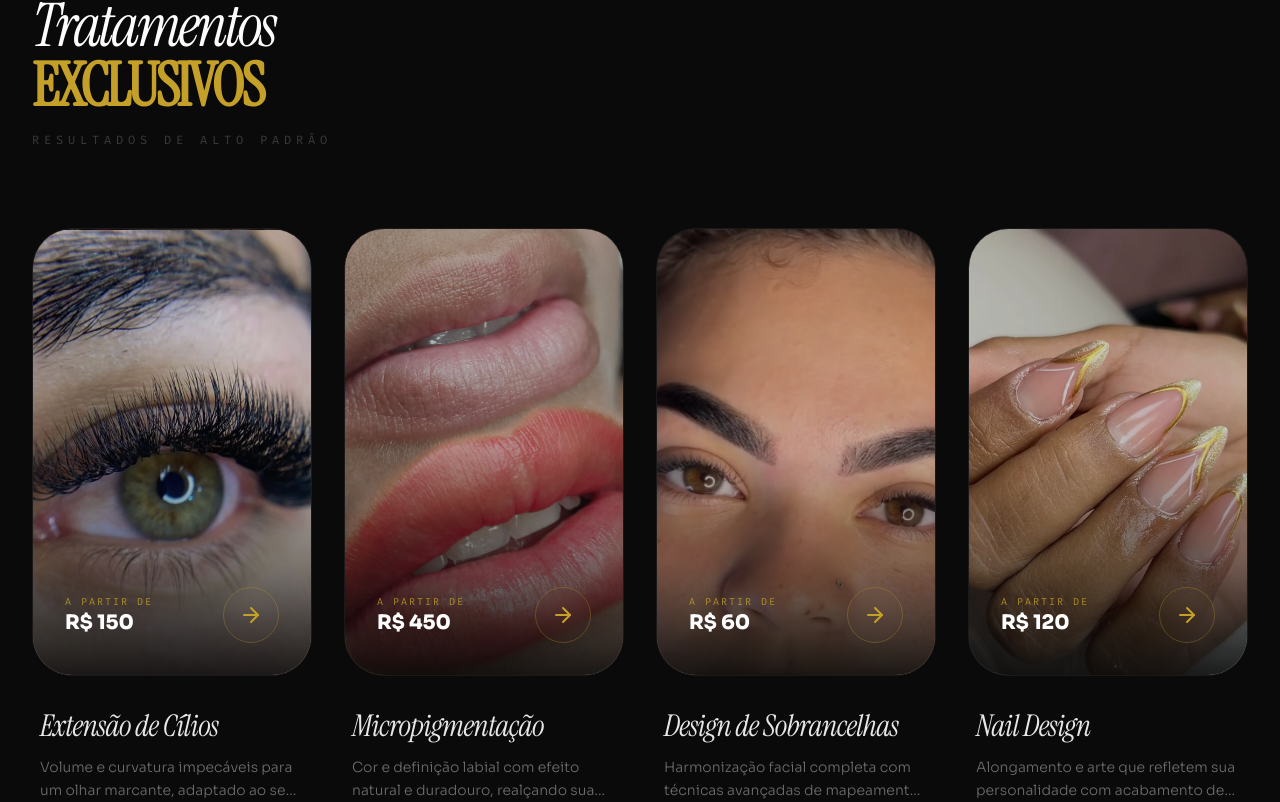
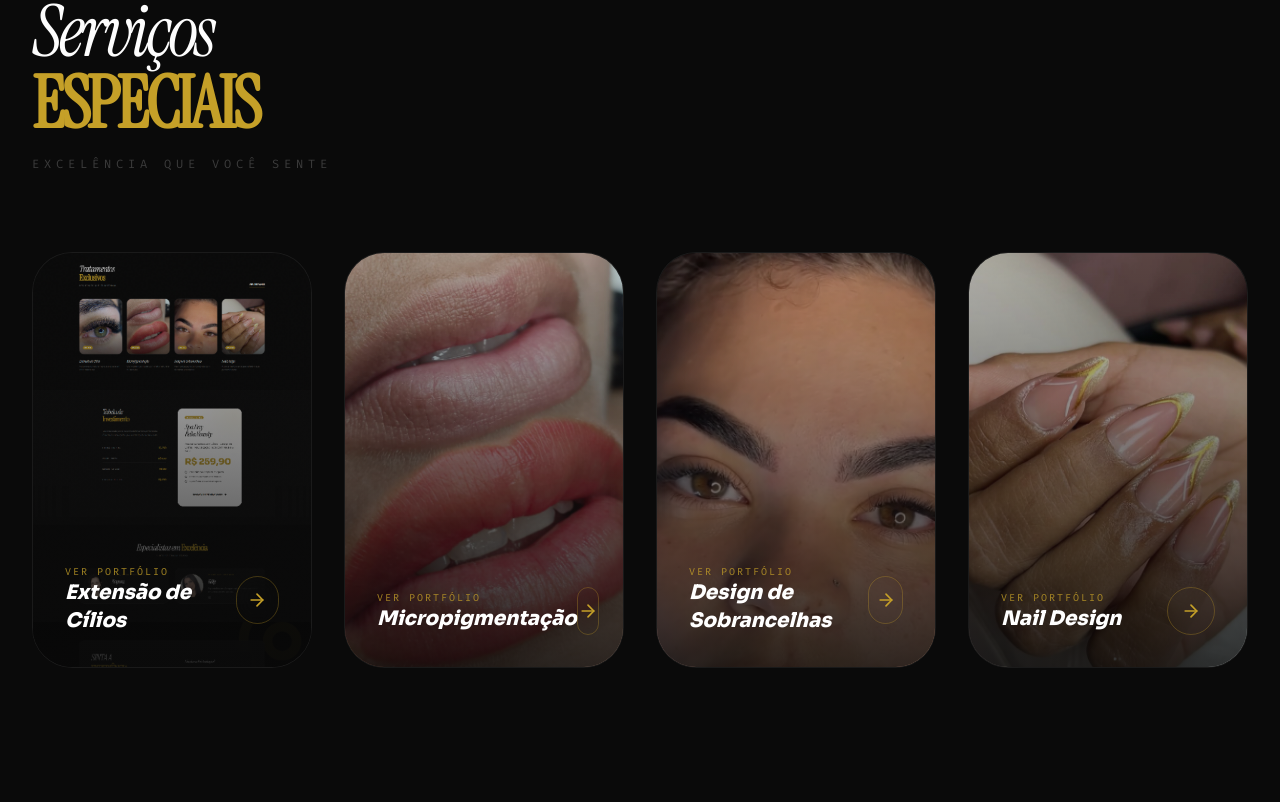
Before and after one commit to felipepazdev/LandingPageBellaBeauty, a React (Vite) app: page / in a window 1280 px wide. Shown: the part 1098-1900 px from the top of the page. Built offline with nearby package versions, Linux system fonts and the light colour scheme.

Commit message:
feat: implement portfolio carousel in modal and update technique details

```diff
--- a/src/App.jsx
+++ b/src/App.jsx
@@ -17,7 +17,9 @@ import {
   Camera,
   PhoneCall,
   ArrowRight,
-  X
+  X,
+  ChevronLeft,
+  ChevronRight
 } from 'lucide-react';
 
 // Ativos Originais
@@ -25,6 +27,7 @@ import lashesImg from './assets/lashes.png';
 import lipsImg from './assets/lips.png';
 import browsImg from './assets/brows.png';
 import nailsImg from './assets/nails.png';
+import volumeBrasileiroImg from './assets/volume-brasileiro.png';
 import salaoRealImg from './assets/salao-real.jpg';
 import kellyImg from './assets/kelly.png';
 import nayaraImg from './assets/nayara.png';
@@ -159,70 +162,94 @@ const BannerTrust = () => {
 };
 
 const ServiceModal = ({ service, onClose }) => {
+  const [currentIndex, setCurrentIndex] = useState(0);
+
   if (!service) return null;
+
+  const currentItem = service.items[currentIndex];
+
+  const handleNext = (e) => {
+    e.stopPropagation();
+    setCurrentIndex((prev) => (prev + 1) % service.items.length);
+  };
+
+  const handlePrev = (e) => {
+    e.stopPropagation();
+    setCurrentIndex((prev) => (prev - 1 + service.items.length) % service.items.length);
+  };
+
   return (
-    <div className="fixed inset-0 z-[100] flex items-center justify-center p-4 bg-black/90 backdrop-blur-md transition-all animate-in fade-in duration-300">
+    <div className="fixed inset-0 z-[100] flex items-center justify-center p-4 bg-black/95 backdrop-blur-xl transition-all animate-in fade-in duration-300" onClick={onClose}>
       <div
-        className="bg-[#0D0D0D] border border-luxury-gold/30 w-full max-w-4xl rounded-[2rem] overflow-hidden relative shadow-[0_0_80px_rgba(0,0,0,0.5)] animate-in zoom-in-95 duration-500"
+        className="bg-[#0A0A0A] border border-luxury-gold/20 w-full max-w-5xl rounded-[3rem] overflow-hidden relative shadow-[0_0_100px_rgba(0,0,0,0.8)] animate-in zoom-in-95 duration-500"
         onClick={(e) => e.stopPropagation()}
       >
         <button
           onClick={onClose}
-          className="absolute top-6 right-6 z-20 w-12 h-12 rounded-full bg-black/40 border border-white/10 flex items-center justify-center text-white hover:bg-luxury-gold hover:scale-110 transition-all duration-300"
+          className="absolute top-8 right-8 z-30 w-12 h-12 rounded-full bg-black/60 border border-white/10 flex items-center justify-center text-white hover:bg-luxury-gold hover:scale-110 transition-all duration-300"
         >
           <X className="w-6 h-6" />
         </button>
 
-        <div className="flex flex-col lg:flex-row min-h-[500px]">
-          {/* Lado da Imagem (Visual de Carrossel/Foco) */}
-          <div className="lg:w-1/2 h-64 lg:h-auto relative group overflow-hidden bg-black">
+        <div className="flex flex-col lg:flex-row min-h-[600px]">
+          {/* Lado da Imagem (Carrossel) */}
+          <div className="lg:w-3/5 relative group overflow-hidden bg-black h-[400px] lg:h-auto">
             <img
-              src={service.img}
-              alt={service.title}
-              className="w-full h-full object-cover opacity-90 transition-transform duration-1000 group-hover:scale-105"
+              key={currentItem.img}
+              src={currentItem.img}
+              alt={currentItem.title}
+              className="w-full h-full object-cover animate-in fade-in zoom-in-105 duration-1000"
             />
-            <div className="absolute inset-0 bg-gradient-to-t from-[#0D0D0D] via-transparent lg:bg-gradient-to-r lg:from-transparent lg:to-[#0D0D0D] to-transparent pointer-events-none" />
 
-            <div className="absolute bottom-8 left-8 flex gap-2">
-              <div className="w-8 h-1 bg-luxury-gold rounded-full" />
-              <div className="w-2 h-1 bg-white/20 rounded-full" />
-              <div className="w-2 h-1 bg-white/20 rounded-full" />
+            {/* Controles do Carrossel */}
+            {service.items.length > 1 && (
+              <>
+                <button
+                  onClick={handlePrev}
+                  className="absolute left-6 top-1/2 -translate-y-1/2 w-14 h-14 rounded-full bg-black/40 border border-white/10 flex items-center justify-center text-white hover:bg-luxury-gold transition-all backdrop-blur-md opacity-0 group-hover:opacity-100"
+                >
+                  <ChevronLeft className="w-6 h-6" />
+                </button>
+                <button
+                  onClick={handleNext}
+                  className="absolute right-6 top-1/2 -translate-y-1/2 w-14 h-14 rounded-full bg-black/40 border border-white/10 flex items-center justify-center text-white hover:bg-luxury-gold transition-all backdrop-blur-md opacity-0 group-hover:opacity-100"
+                >
+                  <ChevronRight className="w-6 h-6" />
+                </button>
+              </>
+            )}
+
+            <div className="absolute bottom-10 left-10 flex gap-3 z-20">
+              {service.items.map((_, i) => (
+                <div
+                  key={i}
+                  className={`h-1.5 rounded-full transition-all duration-500 ${i === currentIndex ? 'w-12 bg-luxury-gold' : 'w-3 bg-white/20'}`}
+                />
+              ))}
             </div>
           </div>
 
           {/* Lado do Conteúdo */}
-          <div className="lg:w-1/2 p-8 lg:p-14 flex flex-col justify-center space-y-8 bg-[#0D0D0D]">
-            <div className="space-y-3">
-              <span className="text-luxury-gold/60 text-xs font-mono uppercase tracking-[0.3em] font-medium block">Tratamento Premium</span>
-              <h3 className="text-5xl font-serif italic text-white leading-[1.1]">{service.title}</h3>
+          <div className="lg:w-2/5 p-10 lg:p-16 flex flex-col justify-center space-y-10 bg-[#0A0A0A]">
+            <div className="space-y-4">
+              <span className="text-luxury-gold/50 text-xs font-mono uppercase tracking-[0.4em] font-semibold block">Portfólio Detalhado</span>
+              <h3 key={currentItem.title} className="text-5xl font-serif italic text-white leading-[1.1] animate-in slide-in-from-left-4 duration-500">
+                {currentItem.title}
+              </h3>
             </div>
 
-            <p className="text-white/50 font-light leading-relaxed text-lg max-w-md italic font-serif">
-              "{service.desc}"
+            <p key={currentItem.desc} className="text-white/40 font-light leading-relaxed text-lg italic font-serif animate-in fade-in slide-in-from-bottom-2 duration-700 delay-100">
+              "{currentItem.desc}"
             </p>
 
-            <div className="space-y-6 pt-4 border-t border-white/5">
-              <div className="flex items-center gap-12">
-                <div className="space-y-1">
-                  <span className="text-[10px] text-white/30 uppercase font-mono tracking-[0.2em]">Investimento</span>
-                  <div className="text-4xl font-sans font-black text-luxury-gold">{service.price}</div>
-                </div>
-                <div className="space-y-1">
-                  <span className="text-[10px] text-white/30 uppercase font-mono tracking-[0.2em]">Duração Média</span>
-                  <div className="text-sm font-semibold text-white/80">60 - 90 min</div>
-                </div>
+            <div className="grid grid-cols-2 gap-8 pt-10 border-t border-white/5">
+              <div className="space-y-2">
+                <span className="text-[10px] text-white/30 uppercase font-mono tracking-[0.2em]">Investimento</span>
+                <div className="text-3xl font-sans font-black text-luxury-gold">{currentItem.price}</div>
               </div>
-
-              <div className="flex flex-col sm:flex-row gap-4">
-                <a
-                  href="https://wa.me/5522998393529"
-                  target="_blank"
-                  rel="noreferrer"
-                  className="flex-1 bg-luxury-gold text-white px-10 py-5 rounded-2xl text-sm font-bold hover:brightness-110 hover:shadow-[0_10px_30px_rgba(197,160,40,0.3)] transition-all flex items-center justify-center gap-3 active:scale-95"
-                >
-                  RESERVAR AGORA
-                  <Zap className="w-4 h-4 fill-current" />
-                </a>
+              <div className="space-y-2">
+                <span className="text-[10px] text-white/30 uppercase font-mono tracking-[0.2em]">Duração Média</span>
+                <div className="text-base font-semibold text-white/80">{currentItem.duration}</div>
               </div>
             </div>
           </div>
@@ -236,42 +263,71 @@ const ServiceSection = () => {
   const [selectedService, setSelectedService] = useState(null);
 
   const services = [
-    { title: "Extensão de Cílios", desc: "Volume e curvatura impecáveis para um olhar marcante, adaptado ao seu formato de rosto.", img: lashesImg, price: "R$ 150" },
-    { title: "Micropigmentação", desc: "Cor e definição labial com efeito natural e duradouro, realçando sua beleza sem exageros.", img: lipsImg, price: "R$ 450" },
-    { title: "Design de Sobrancelhas", desc: "Harmonização facial completa com técnicas avançadas de mapeamento e visagismo.", img: browsImg, price: "R$ 60" },
-    { title: "Nail Design", desc: "Alongamento e arte que refletem sua personalidade com acabamento de alta joalheria.", img: nailsImg, price: "R$ 120" },
+    {
+      category: "Extensão de Cílios",
+      desc: "Trabalhos de excelência em fios.",
+      img: volumeBrasileiroImg,
+      price: "R$ 150",
+      items: [
+        { title: "Volume Brasileiro", desc: "Técnica que proporciona preenchimento e curvatura com fios tecnológicos em formato de Y.", img: volumeBrasileiroImg, price: "R$ 150", duration: "90 - 120 min" },
+        { title: "Fio a Fio Luxo", desc: "Clássico e atemporal, para quem busca naturalidade e elegância no olhar.", img: lashesImg, price: "R$ 130", duration: "90 min" }
+      ]
+    },
+    {
+      category: "Micropigmentação",
+      desc: "Lábios e sobrancelhas definidos.",
+      img: lipsImg,
+      price: "R$ 450",
+      items: [
+        { title: "Aquarelle Lips", desc: "Cor e brilho labial com efeito 'tint', deixando os lábios com aspecto saudável.", img: lipsImg, price: "R$ 450", duration: "120 min" }
+      ]
+    },
+    {
+      category: "Design de Sobrancelhas",
+      desc: "Moldura do rosto perfeita.",
+      img: browsImg,
+      price: "R$ 60",
+      items: [
+        { title: "Design Estratégico", desc: "Mapeamento facial completo para realçar seus pontos positivos.", img: browsImg, price: "R$ 60", duration: "40 min" }
+      ]
+    },
+    {
+      category: "Nail Design",
+      desc: "Unhas impecáveis por semanas.",
+      img: nailsImg,
+      price: "R$ 120",
+      items: [
+        { title: "Alongamento em Fibra", desc: "Alta resistência e naturalidade máxima para suas unhas.", img: nailsImg, price: "R$ 120", duration: "120 min" }
+      ]
+    },
   ];
 
   return (
     <section id="servicos" className="py-32 px-8">
       <div className="max-w-7xl mx-auto space-y-20">
-        <div className="flex flex-col md:flex-row md:items-end justify-between gap-8">
+        <div className="flex flex-col md:flex-row md:items-end justify-between gap-8 text-center md:text-left">
           <div className="space-y-4">
-            <h2 className="text-6xl italic">Tratamentos <br/> <span className="text-luxury-gold not-italic font-black tracking-tighter uppercase">Exclusivos</span></h2>
-            <p className="text-white/20 font-mono text-xs tracking-[0.4em] uppercase">Resultados de alto padrão</p>
+            <h2 className="text-7xl italic leading-none">Serviços <br/> <span className="text-luxury-gold not-italic font-black tracking-tighter uppercase">Especiais</span></h2>
+            <p className="text-white/20 font-mono text-xs tracking-[0.4em] uppercase">Excelência que você sente</p>
           </div>
         </div>
 
         <div className="grid grid-cols-1 md:grid-cols-2 lg:grid-cols-4 gap-8">
           {services.map((s, i) => (
             <div key={i} className="group cursor-pointer" onClick={() => setSelectedService(s)}>
-              <div className="h-[28rem] glass-card mb-8 overflow-hidden rounded-[2.5rem] border-white/5 relative bg-white/[0.02]">
-                <img src={s.img} alt={s.title} className="w-full h-full object-cover group-hover:scale-110 transition-transform duration-[1.5s] ease-out opacity-80 group-hover:opacity-100" />
-                <div className="absolute inset-x-0 bottom-0 h-1/2 bg-gradient-to-t from-[#0A0A0A] via-[#0A0A0A]/40 to-transparent opacity-90" />
+              <div className="h-[26rem] glass-card mb-8 overflow-hidden rounded-[2.5rem] border-white/5 relative bg-white/[0.02]">
+                <img src={s.img} alt={s.category} className="w-full h-full object-cover group-hover:scale-110 transition-transform duration-[1.5s] ease-out opacity-80 group-hover:opacity-100" />
+                <div className="absolute inset-0 bg-gradient-to-t from-[#0A0A0A] to-transparent opacity-80" />
 
                 <div className="absolute bottom-8 left-8 right-8 flex items-center justify-between">
                   <div className="space-y-1">
-                    <span className="text-[10px] font-mono tracking-[0.2em] text-luxury-gold/80 block uppercase">A partir de</span>
-                    <span className="text-xl font-black text-white">{s.price}</span>
+                    <span className="text-[10px] font-mono tracking-[0.2em] text-luxury-gold/80 block uppercase">Ver Portfólio</span>
+                    <span className="text-xl font-black text-white italic">{s.category}</span>
                   </div>
-                  <div className="w-14 h-14 rounded-full border border-luxury-gold/30 flex items-center justify-center backdrop-blur-md group-hover:bg-luxury-gold group-hover:border-transparent transition-all duration-500 group-hover:translate-x-1">
-                    <ArrowRight className="w-6 h-6 text-luxury-gold group-hover:text-white transition-colors" />
+                  <div className="w-12 h-12 rounded-full border border-luxury-gold/30 flex items-center justify-center backdrop-blur-md group-hover:bg-luxury-gold group-hover:border-transparent transition-all duration-500">
+                    <ArrowRight className="w-5 h-5 text-luxury-gold group-hover:text-white" />
                   </div>
                 </div>
-              </div>
-              <div className="space-y-3 px-2">
-                <h3 className="text-3xl italic tracking-tight font-serif text-white/90">{s.title}</h3>
-                <p className="text-sm text-white/40 font-light leading-relaxed line-clamp-2">{s.desc}</p>
               </div>
             </div>
           ))}
```
Also changed, not shown: src/assets/volume-brasileiro.png (added).
